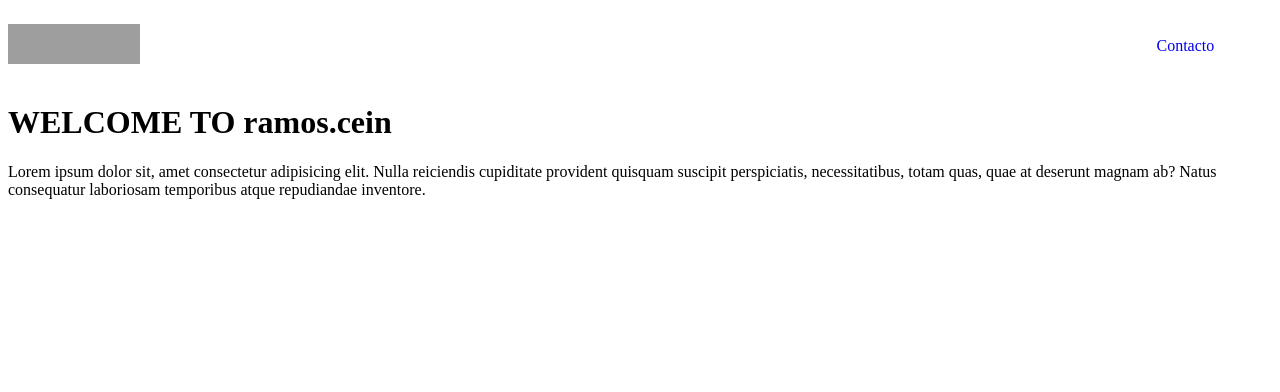
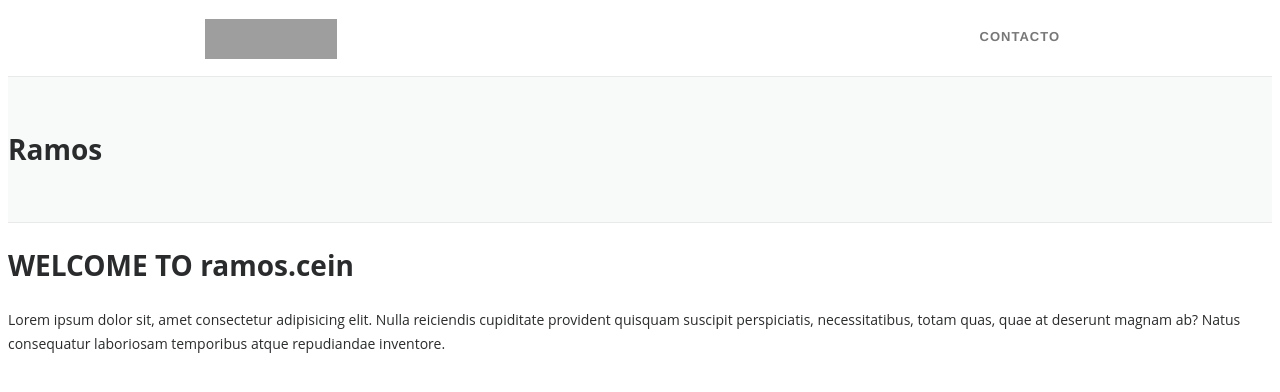
Before and after one commit to kalenMS/ramos-dii, a Django app: page / in a window 1280 px wide. Shown: the top 392 px of the page. Run offline with Django 4.2, Linux system fonts and the light colour scheme; grey boxes are pictures that could not be loaded.

Commit message:
LISTO: encabezado

```diff
--- a/ramos/static/styles/main.css
+++ b/ramos/static/styles/main.css
@@ -1,20 +1,21 @@
 body{
     background:white;
-}
-
-.encabezado{
-    border: none !important;
+    font-family: "Open Sans", Helvetica, Arial, sans-serif;
+    font-size: 14px;
+    font-size: 0.875rem;
+    line-height: 1.7;
+    color: #292b2c;
 }
 
 /* Estilos generales del encabezado */
 header {
     display: flex;
     align-items: center;
-    background-color: white;
-    color: #777777;
     text-decoration: none;
     border: none; /* Elimina el borde del div */
-    height: 75px;
+    height: 68px;
+    margin-left: 196.5px;
+    margin-right: 212px;
 }
 
 /* Estilos del logotipo */
@@ -26,21 +27,35 @@ header {
 /* Estilos del menú */
 .menu {
     margin-left: auto;
-    text-decoration: none;
 }
 
 .menu a {
     display: inline-block;
-    margin-left: 20px;
     text-decoration: none;
+    color: #777777;
+    /* estilo de letra de la pagina principal */
+    font-family: "Raleway", Helvetica, Arial, sans-serif;
+    font-size: 13px;
+    font-weight: 600;
+    text-transform: uppercase;
+    text-decoration: none;
+    zoom: 1;
+    letter-spacing: 1px;
+    margin-bottom: 12px;
 }
 
+.menu a:hover {
+    color: #3cb4e0;
+  }
+
 .menu li:first-child {
-    margin-left: 0;
+    margin-left: 100px;
 }
 
-/* Estilos del enlace de contacto */
-.contact-link {
-    color: #fff;
-    text-decoration: none;
+.bajada {
+    padding: 30px 0px;
+    border-top: 1px solid #e9e9e9;
+    background: #f8f9f9;
+    border-bottom: 1px solid #e9e9e9;
+    position: relative;
 }
--- a/ramos/templates/index.html
+++ b/ramos/templates/index.html
@@ -13,18 +13,21 @@
     <div class="encabezado">
         <header role="banner">
             <a href="https://www.cein.cl/" target="_blank">
-                <img class="logo" src="https://www.cein.cl/wp-content/uploads/2019/03/cropped-CEIN-1.png" class="custom-logo" alt="Centro de Estudiantes de Ingeniería Industrial" srcset="https://www.cein.cl/wp-content/uploads/2019/03/CEIN.png 2x">
+                <img class="logo" src="https://www.cein.cl/wp-content/uploads/2019/03/cropped-CEIN-1.png"  alt="Centro de Estudiantes de Ingeniería Industrial" srcset="https://www.cein.cl/wp-content/uploads/2019/03/CEIN.png 2x">
             </a>
             <nav class="menu">
                 <ul>
                     <a href="https://www.cein.cl/contacto/" target="_blank">Contacto</a>
                 </ul>
             </nav>
-            <a class="contact-link">Contacto</a> <!-- Modificar: Esta linea solo esta para que el texto contacto este más centrado-->
         </header>
     </div>
-
-
+    <div class="bajada">
+        <div class="container">
+            <h1 class="entry-title">Ramos</h1>
+            <!--Se me ocurre agregar botone acá eligiendo malla o electivo y el listado desplegable -->
+        </div>
+    </div>
     <h1>WELCOME TO ramos.cein</h1>
     <p>Lorem ipsum dolor sit, amet consectetur adipisicing elit. Nulla reiciendis cupiditate provident quisquam suscipit perspiciatis, necessitatibus, totam quas, quae at deserunt magnam ab? Natus consequatur laboriosam temporibus atque repudiandae inventore.</p>
 
```
